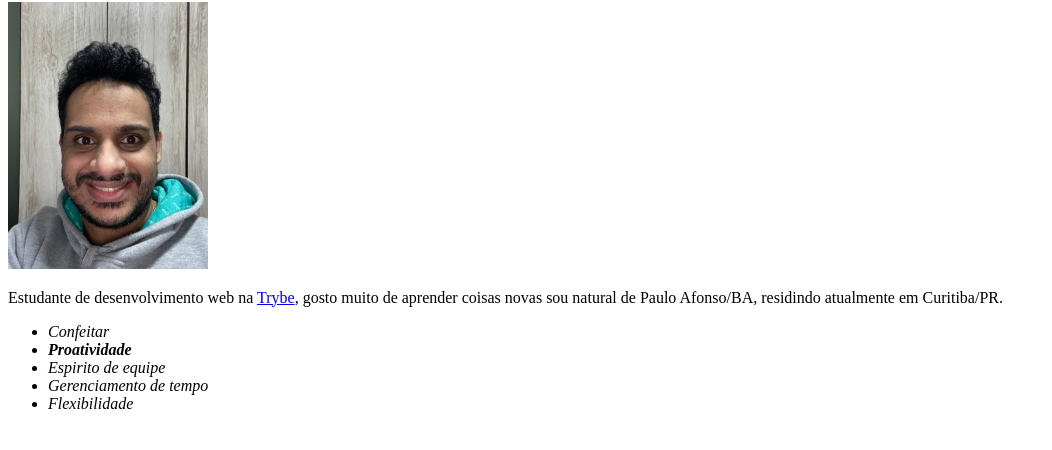
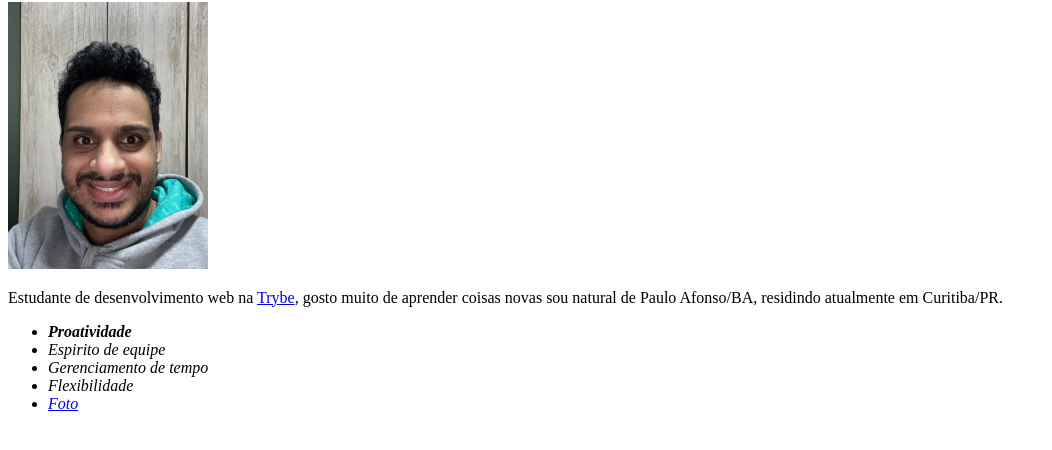
Before and after one commit to Vitorlima02/portifolio_web, a plain HTML site: page index.html in a window 1280 px wide. Shown: the part 78-528 px from the top of the page, without its empty margins (0-1052 px from the left). Drawn offline with Linux system fonts and the light colour scheme.

Commit message:
adicionado link interno

```diff
--- a/index.html
+++ b/index.html
@@ -16,12 +16,13 @@
         <a href="https://www.betrybe.com/" target="_blank">Trybe</a>, gosto muito de aprender coisas novas sou natural de Paulo Afonso/BA, residindo atualmente em Curitiba/PR.
     </p>
     <ul>
-        <li><em>Confeitar</em></li>
         <li><strong><em>Proatividade</em></strong></li>
         <li><em>Espirito de equipe</em></li>
         <li><em>Gerenciamento de tempo</em></li>
         <li><em>Flexibilidade</em></li>
+        <li><em><a href="#foto">Foto</a></em></li>
     </ul>
+
 
 
 </body>
```
